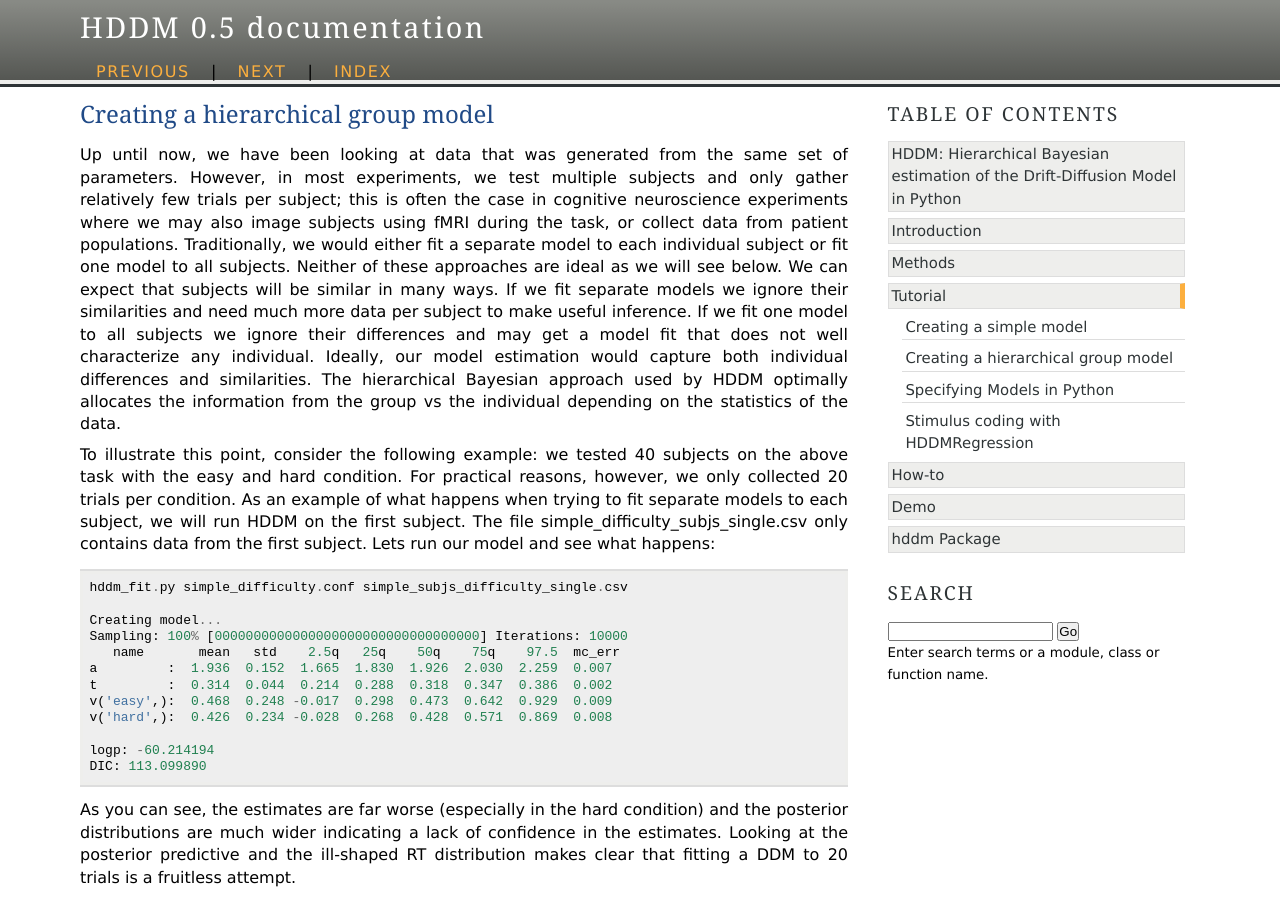
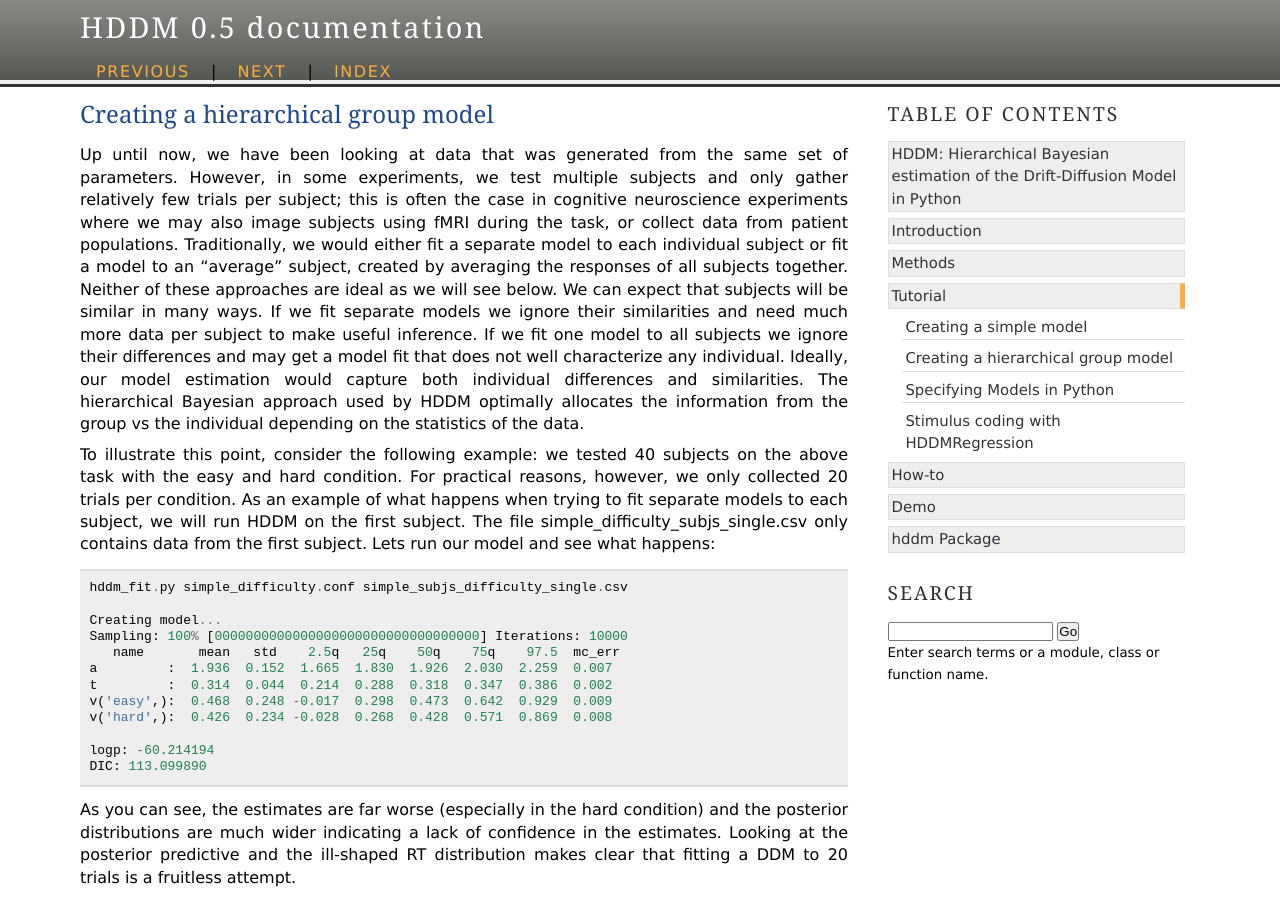
Before and after one commit to hddm-devs/hddm, a Sphinx documentation site: the page built from docs/source/tutorial_config_subjects.rst, in a window 1280 px wide and 900 px high. Built offline with Sphinx 7.4.7, drawn with Linux system fonts in a browser that asks for light colours.

Commit message:
DOC: minor changes

```diff
--- a/docs/source/tutorial_config_difficulty.rst
+++ b/docs/source/tutorial_config_difficulty.rst
@@ -183,7 +183,7 @@ by the reduced drift-rate estimated for this condition.
 Moreover, HDDM generates the trace and histogram of the posterior
 samples. As pointed out in the introduction, we can rarely compute the
 posterior analytically so we have to estimate it. MCMC is a standard
-methods which allows you to draw samples from the posterior. On the
+method which allows you to draw samples from the posterior. On the
 left upper side of the plot we see the trace of this sampling. The
 main thing to look out for is if the chain drifts around such that the
 mean value is not stable or if there are periods where it seems stuck
--- a/docs/source/tutorial_config_subjects.rst
+++ b/docs/source/tutorial_config_subjects.rst
@@ -6,13 +6,12 @@ Creating a hierarchical group model
 ###################################
 
 Up until now, we have been looking at data that was generated from the
-same set of parameters. However, in most experiments, we test multiple
+same set of parameters. However, in some experiments, we test multiple
 subjects and only gather relatively few trials per subject; this is
 often the case in cognitive neuroscience experiments where we may also
 image subjects using fMRI during the task, or collect data from
 patient populations. Traditionally, we would
-either fit a separate model to each individual subject or fit one
-model to all subjects. Neither of these approaches are ideal as we
+either fit a separate model to each individual subject or fit a model to an "average" subject, created by averaging the responses of all subjects together. Neither of these approaches are ideal as we
 will see below. We can expect that subjects will be similar in many
 ways. If we fit separate models we ignore their similarities and need
 much more data per subject to make useful inference. If we fit one
```
